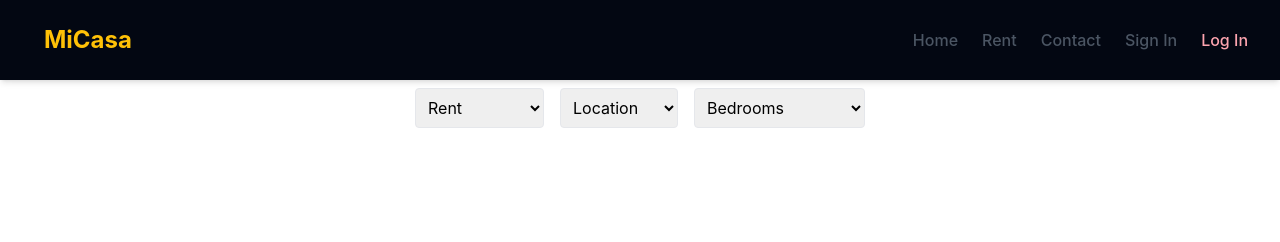
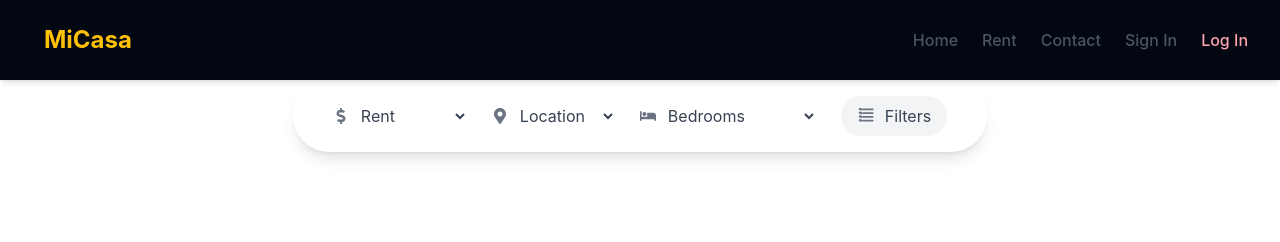
Before and after one commit to MoSam007/Mc, a React (Create React App) app: page / in a window 1280 px wide. Shown: the top 242 px of the page. Built offline with nearby package versions, Linux system fonts and the light colour scheme.

Commit message:
Updated filters file

```diff
--- a/src/components/Filters.tsx
+++ b/src/components/Filters.tsx
@@ -1,19 +1,33 @@
 import React from 'react';
+import { FaMapMarkerAlt, FaBed, FaDollarSign } from 'react-icons/fa'; // Font Awesome icons
 
 const Filters: React.FC = () => {
   return (
-    <div className="flex mx-auto px-10 py-16 justify-between space-x-4 my-6">
-      <select className="border p-2 rounded">
+    <div className="flex mx-auto px-10 py-4 items-center justify-between space-x-6 my-20 bg-white shadow-lg rounded-full">
+      {/* Rent Filter */}
+      <div className="flex items-center space-x-2">
+        <FaDollarSign className="text-gray-500" />
+        <select className="border-0 bg-transparent focus:outline-none text-gray-700 cursor-pointer">
           <option value="">Rent</option>
           <option value="low">Low to High</option>
           <option value="high">High to Low</option>
         </select>
-      <select className="border p-2 rounded">
+      </div>
+
+      {/* Location Filter */}
+      <div className="flex items-center space-x-2">
+        <FaMapMarkerAlt className="text-gray-500" />
+        <select className="border-0 bg-transparent focus:outline-none text-gray-700 cursor-pointer">
           <option value="">Location</option>
           <option value="location1">Location 1</option>
           <option value="location2">Location 2</option>
         </select>
-      <select className="border p-2 rounded">
+      </div>
+
+      {/* Bedrooms Filter */}
+      <div className="flex items-center space-x-2">
+        <FaBed className="text-gray-500" />
+        <select className="border-0 bg-transparent focus:outline-none text-gray-700 cursor-pointer">
           <option value="">Bedrooms</option>
           <option value="studio">Studio Apartment</option>
           <option value="bedsitter">Bedsitter</option>
@@ -22,6 +36,15 @@ const Filters: React.FC = () => {
           <option value="3bed">3+ Bedrooms</option>
         </select>
       </div>
+
+      {/* Filters Button */}
+      <button className="flex items-center px-4 py-2 bg-gray-100 text-gray-700 rounded-full hover:bg-gray-200 focus:outline-none">
+        <svg xmlns="http://www.w3.org/2000/svg" className="h-5 w-5 text-gray-500" fill="none" viewBox="0 0 24 24" stroke="currentColor" strokeWidth="2">
+          <path strokeLinecap="round" strokeLinejoin="round" d="M3 4a1 1 0 012 0v.75M3 8.5a1 1 0 012 0v.75M3 13a1 1 0 012 0v.75M7 4h12m-12 4.5h12m-12 4.5h12m-12 4.5h12M3 17.5a1 1 0 012 0v.75" />
+        </svg>
+        <span className="ml-2">Filters</span>
+      </button>
+    </div>
   );
 };
 
```
Lines whose indentation alone changed are shown as unchanged.
